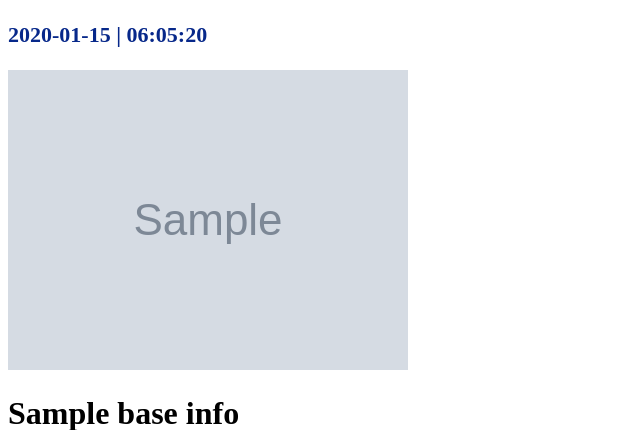
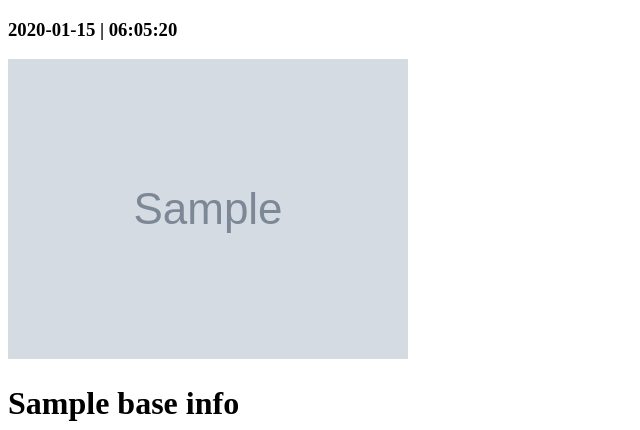
Before and after one commit to Briya9/gituser_finder, a Flask app: template flask_app/templates/user.html in a window 1280 px wide. Shown: the top 430 px of the page, without its empty margins (0-640 px from the left). Run offline with Flask 3, Linux system fonts and the light colour scheme; the template is opened without the code that fills it: most values are stand-ins (such as "Sample title", 1, 10 or a date in 2020); grey boxes marked "Sample" are stand-in pictures.

Commit message:
Update user.html

```diff
--- a/flask_app/templates/user.html
+++ b/flask_app/templates/user.html
@@ -9,9 +9,8 @@
 
 <body>
     <div >
-        <h3 style="font-size: 22px;color:rgb(7, 40, 138);">{{ datetoday2 }} | <span id="clock"></span></h3>
+        <h3>{{ datetoday2 }} | <span id="clock"></span></h3>
     </div>
-
     <img src="{{base_info.avatar_url}}" alt="img">
     <h1> {{ base_info.name }}</h1>
     <h1>{{ base_info.bio }}</h1>
@@ -21,9 +20,7 @@
     <h1>Public_repositories : {{ base_info.public_repos}}</h1>
     <h1>Blog: <a href="{{ base_info.blog }}">{{ base_info.blog}}</a></h1>
     <h1> <a href="{{base_info.html_url }}">Visit GitHub</a></h1>
-
     <h1>Repositories : </h1>
-
     <ul>
         {% for repo in repos_info %}
             <li><a href="{{ repo.html_url }}">{{ repo.name }}</a></li>
```
